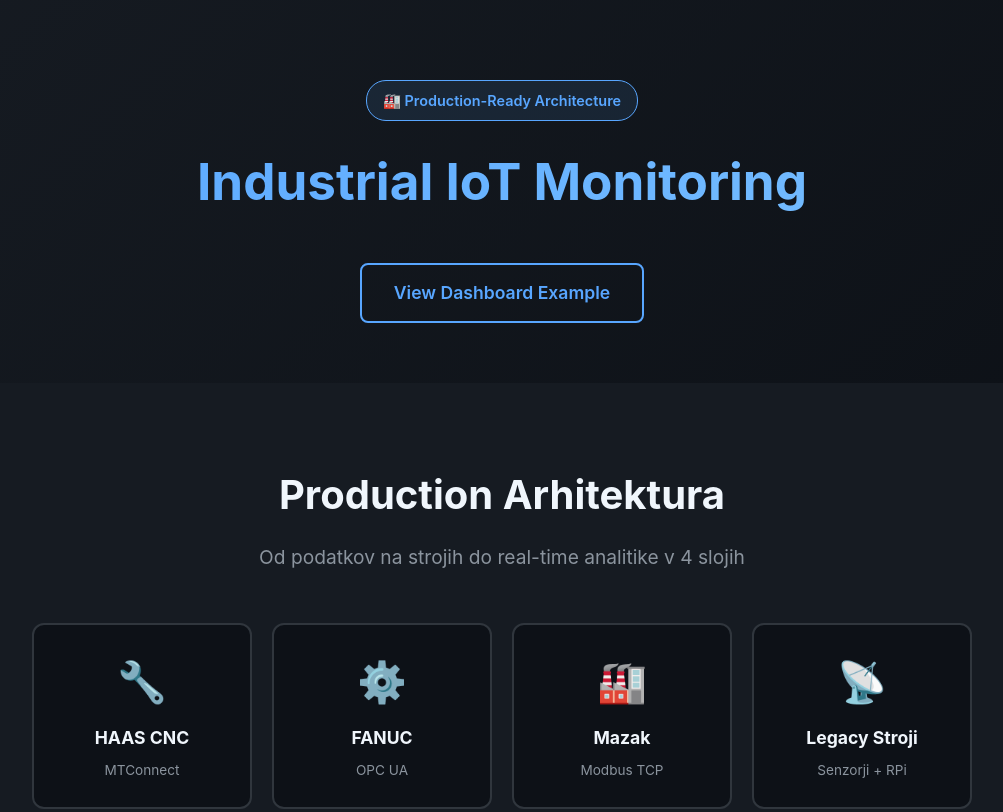
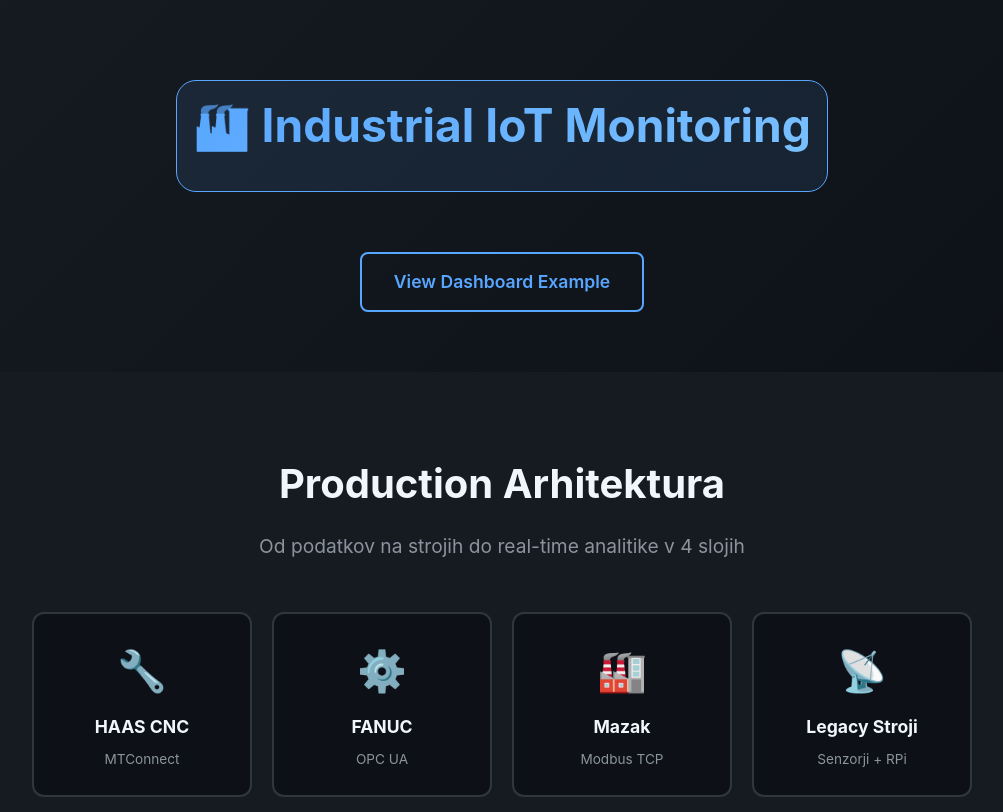
Before and after one commit to Deniskerec/cnc-analytics-mvp, a plain HTML site: page index.html in a window 1280 px wide. Shown: the top 812 px of the page, without its empty margins (138-1141 px from the left). Drawn offline with Linux system fonts and the light colour scheme.

Commit message:
changes more

```diff
--- a/index.html
+++ b/index.html
@@ -464,8 +464,8 @@
     <!-- Hero -->
     <section class="hero">
         <div class="container">
-            <div class="hero-badge">🏭 Production-Ready Architecture</div>
-            <h1>Industrial IoT Monitoring</h1>
+            <div class="hero-badge"><h1>🏭 Industrial IoT Monitoring</h1></div>
+
             <div class="hero-buttons" style="margin-top: 40px;">
 
                 <a href="javascript:void(0)" class="btn-secondary" onclick="openLightbox(0)">
```
